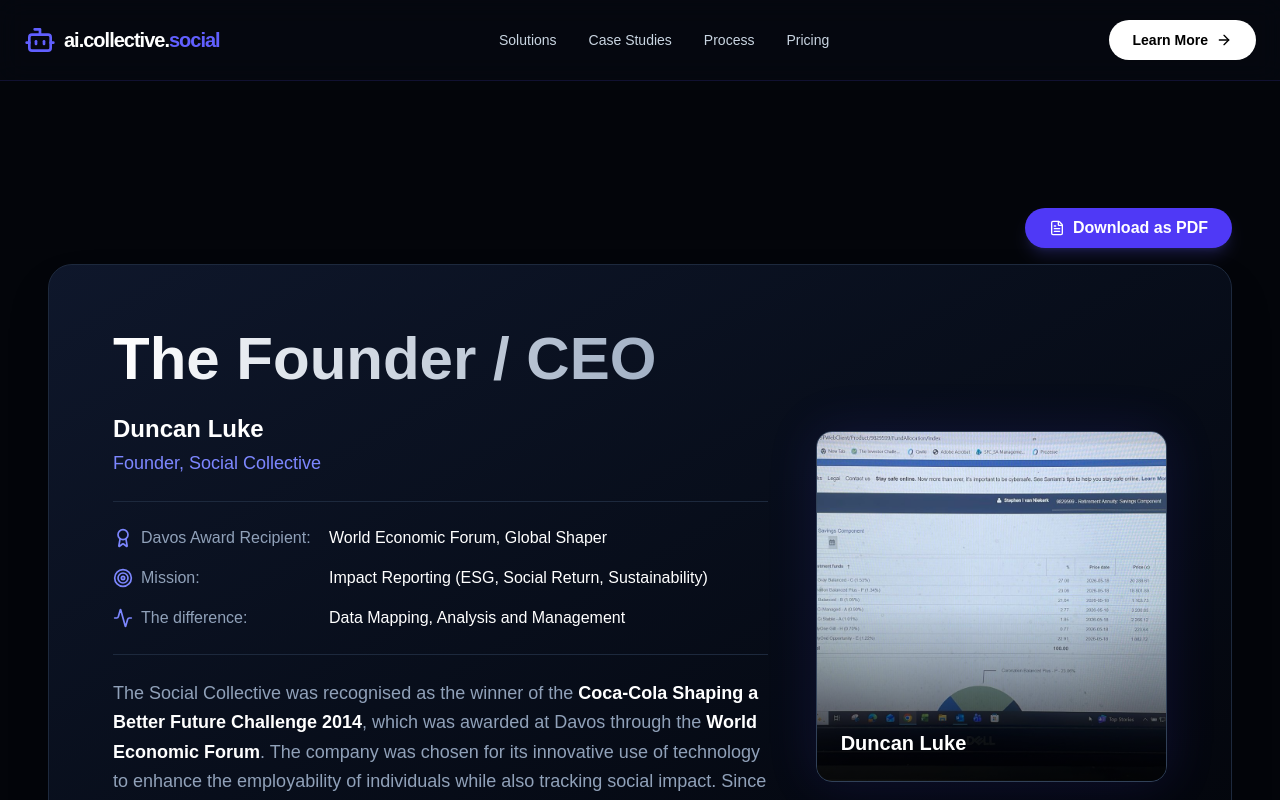
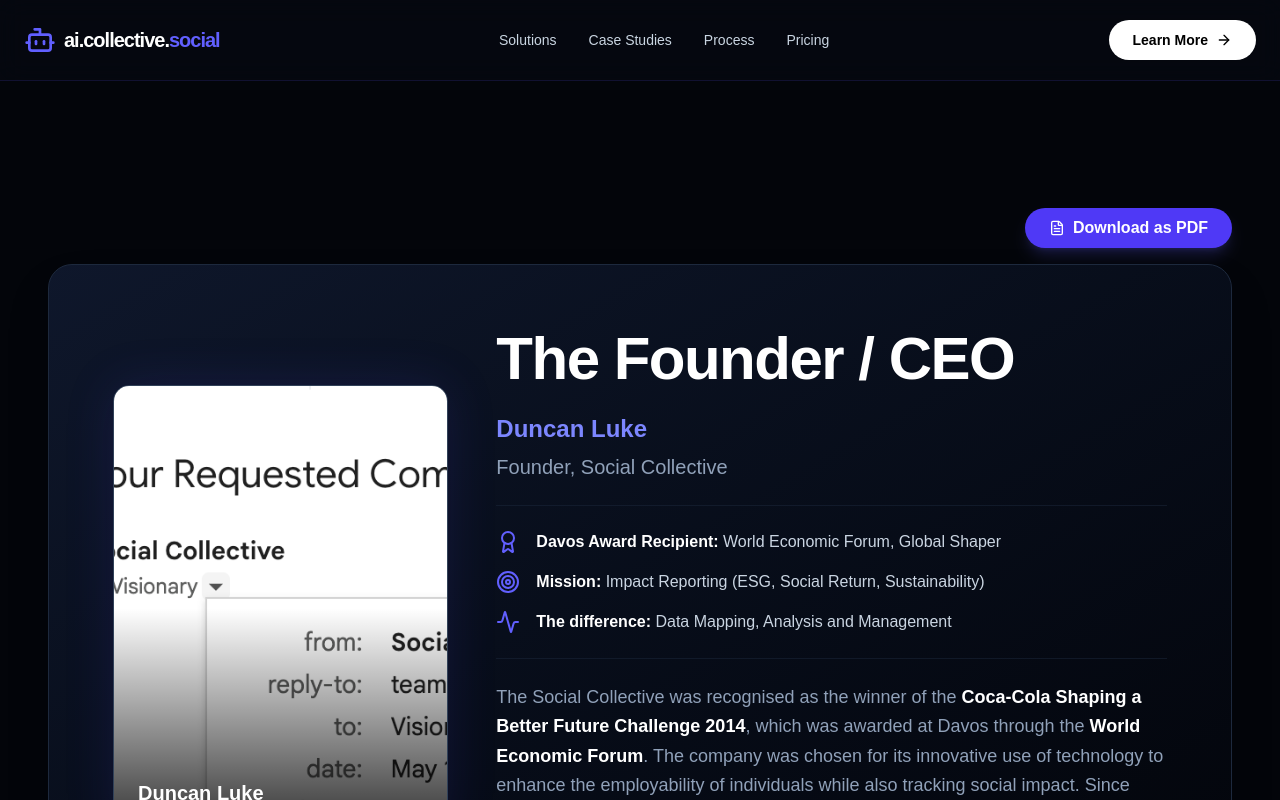
Before and after one commit to duncanluke/agencypivot, a Next.js app: page /company-profile in a window 1280 px wide. Shown: the top 800 px of the page. Built offline with nearby package versions, Linux system fonts and the light colour scheme.

Commit message:
style: swap founder profile image and layout to match exact slide provided

```diff
--- a/src/app/company-profile/page.tsx
+++ b/src/app/company-profile/page.tsx
@@ -20,36 +20,43 @@
         <section className="flex flex-col lg:flex-row gap-12 items-center bg-gradient-to-br from-slate-900 to-[#03050a] border border-slate-800 rounded-3xl p-8 lg:p-16 shadow-2xl relative overflow-hidden print:bg-none print:border-none print:shadow-none print:p-0">
           <div className="absolute top-0 right-0 w-[800px] h-[800px] bg-indigo-600/10 rounded-full blur-[120px] -z-10 pointer-events-none print:hidden"></div>
 
-          <div className="flex-1 space-y-6 z-10">
-            <h1 className="text-4xl lg:text-6xl font-black text-transparent bg-clip-text bg-gradient-to-r from-white to-slate-400 print:text-black">The Founder / CEO</h1>
-            <div className="space-y-1">
-              <h2 className="text-2xl font-bold text-white print:text-black">Duncan Luke</h2>
-              <p className="text-lg text-indigo-400 print:text-slate-600">Founder, Social Collective</p>
+          <div className="w-full lg:w-1/3 flex flex-col items-center justify-center gap-6 z-10 print:hidden">
+             <div className="w-full aspect-[3/4] rounded-2xl bg-slate-800 border border-slate-700 flex items-center justify-center overflow-hidden shadow-[0_0_50px_rgba(79,70,229,0.15)] relative">
+                <div className="absolute inset-0 bg-gradient-to-t from-black/80 via-transparent to-transparent z-10 flex items-end p-6">
+                   <span className="font-bold text-white text-xl">Duncan Luke</span>
+                </div>
+                <img src="/images/profile/founder.png" alt="Duncan Luke" className="w-full h-full object-cover object-top" />
+             </div>
+          </div>
+
+          <div className="w-full lg:w-2/3 space-y-6 z-10">
+            <h1 className="text-4xl lg:text-6xl font-black tracking-tight text-white print:text-black">
+              The Founder / CEO
+            </h1>
+
+            <div className="space-y-2">
+              <h2 className="text-2xl font-bold text-indigo-400">Duncan Luke</h2>
+              <p className="text-xl text-slate-400 print:text-slate-600">Founder, Social Collective</p>
             </div>
 
-            <div className="grid grid-cols-1 sm:grid-cols-[200px_1fr] gap-y-4 gap-x-4 py-6 border-y border-slate-800 print:border-slate-300">
-              <div className="text-slate-400 flex items-center gap-2"><Award className="w-5 h-5 text-indigo-400" /> Davos Award Recipient:</div>
-              <div className="font-medium">World Economic Forum, Global Shaper</div>
-
-              <div className="text-slate-400 flex items-center gap-2"><Target className="w-5 h-5 text-indigo-400" /> Mission:</div>
-              <div className="font-medium">Impact Reporting (ESG, Social Return, Sustainability)</div>
-
-              <div className="text-slate-400 flex items-center gap-2"><Activity className="w-5 h-5 text-indigo-400" /> The difference:</div>
-              <div className="font-medium">Data Mapping, Analysis and Management</div>
+            <div className="grid gap-4 py-6 border-y border-slate-800/50 print:border-slate-300">
+              <div className="flex items-center gap-4">
+                <Award className="w-6 h-6 text-indigo-500 shrink-0" />
+                <span className="text-slate-300 print:text-slate-700"><strong className="text-white print:text-black">Davos Award Recipient:</strong> World Economic Forum, Global Shaper</span>
+              </div>
+              <div className="flex items-center gap-4">
+                <Target className="w-6 h-6 text-indigo-500 shrink-0" />
+                <span className="text-slate-300 print:text-slate-700"><strong className="text-white print:text-black">Mission:</strong> Impact Reporting (ESG, Social Return, Sustainability)</span>
+              </div>
+              <div className="flex items-center gap-4">
+                <Activity className="w-6 h-6 text-indigo-500 shrink-0" />
+                <span className="text-slate-300 print:text-slate-700"><strong className="text-white print:text-black">The difference:</strong> Data Mapping, Analysis and Management</span>
+              </div>
             </div>
 
             <p className="text-slate-400 leading-relaxed text-lg print:text-slate-700">
               The Social Collective was recognised as the winner of the <strong className="text-white print:text-black">Coca-Cola Shaping a Better Future Challenge 2014</strong>, which was awarded at Davos through the <strong className="text-white print:text-black">World Economic Forum</strong>. The company was chosen for its innovative use of technology to enhance the employability of individuals while also tracking social impact. Since then, the team has expanded to meet the demands of impact reporting for implementation partners and communities. The company has now become a crucial technology for <strong className="text-white print:text-black">validating impact data</strong>.
             </p>
-          </div>
-
-          <div className="w-full lg:w-1/3 flex flex-col items-center justify-center gap-6 z-10 print:hidden">
-             <div className="w-full aspect-square rounded-2xl bg-slate-800 border border-slate-700 flex items-center justify-center overflow-hidden shadow-[0_0_50px_rgba(79,70,229,0.15)] relative">
-                <div className="absolute inset-0 bg-gradient-to-t from-black/80 via-transparent to-transparent z-10 flex items-end p-6">
-                   <span className="font-bold text-white text-xl">Duncan Luke</span>
-                </div>
-                <img src="/images/profile/1.jpg" alt="Duncan Luke" className="w-full h-full object-cover object-top" />
-             </div>
           </div>
         </section>
 
```
Also changed, not shown: public/images/profile/founder.png (added), 1 other file (tests, documents, lock files or other folders).
